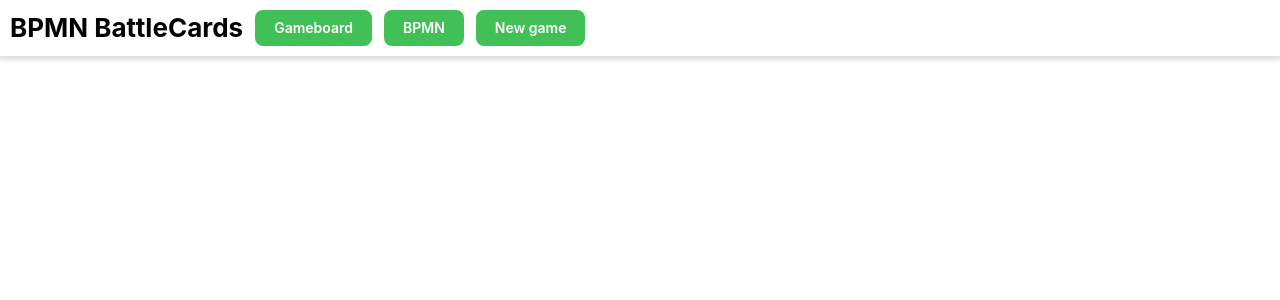
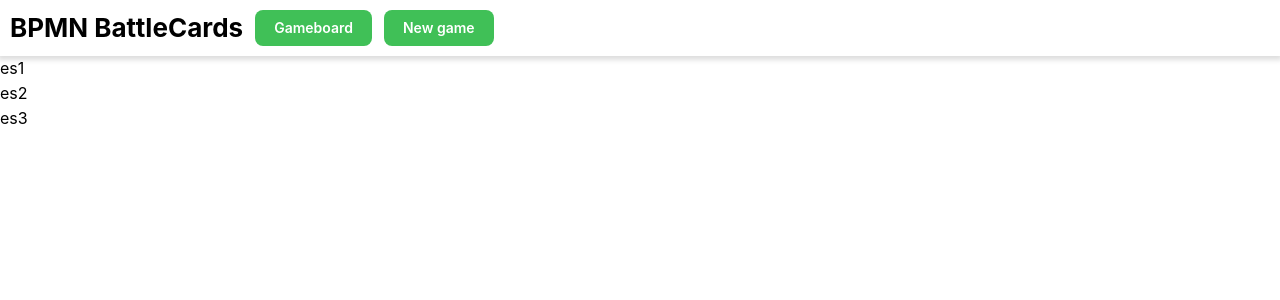
Before and after one commit to donatomodugno/tesi-serious-game, a React (Vite) app in the folder client/: page /play in a window 1280 px wide. Shown: the top 300 px of the page. Built offline with nearby package versions, Linux system fonts and the light colour scheme; the HTML template or start-up script is replaced by a standard one.

Commit message:
minor changes

```diff
--- a/client/src/App.jsx
+++ b/client/src/App.jsx
@@ -2,7 +2,7 @@ import '@mantine/core/styles.css'
 import { MantineProvider, Flex, Box, Stack, TextInput, Checkbox, Button, Title } from '@mantine/core'
 import { useState } from 'react'
 import { Routes, Route, Navigate } from 'react-router'
-import { Home, Gameboard, Navbar, NewGame } from './components'
+import { Home, Gameboard, Navbar, NewGame, Exercises } from './components'
 import './App.css'
 import API from './API'
 
@@ -17,6 +17,7 @@ function App() {
           <Route path="/gameboard" element={<Gameboard/>}/>
           {/* <Route path="/bpmn" element={<BPMN/>}/> */}
           <Route path="/new" element={<NewGame/>}/>
+          <Route path="/play" element={<Exercises/>}/>
         </Routes>
       </Flex>
     </MantineProvider>
--- /dev/null
+++ b/client/src/components/Exercises.jsx
@@ -0,0 +1,17 @@
+import { useState } from 'react'
+import { Flex, Title, Button, List, ScrollArea } from '@mantine/core'
+import API from '../API'
+
+function Exercises({}) {
+    const [exercises, setExercises] = useState(['es1','es2','es3'])
+
+    return <Flex>
+        <ScrollArea>
+            {exercises.map(e => <Flex>
+                {e}
+            </Flex>)}
+        </ScrollArea>
+    </Flex>
+}
+
+export default Exercises
--- a/client/src/components/Gameboard.css
+++ b/client/src/components/Gameboard.css
@@ -12,7 +12,7 @@
 
 #game-bg {
     background-image: var(--grad-bg);
-    height: 100vh;
+    height: 100%; /* 100vh; */
 }
 
 .card-hitbox {
--- a/client/src/components/Gameboard.jsx
+++ b/client/src/components/Gameboard.jsx
@@ -1,5 +1,5 @@
 import { use, useState, useEffect } from 'react'
-import { Flex, Box, Space, Title, Progress, RingProgress, List, ColorSwatch } from '@mantine/core'
+import { Flex, Box, Space, Title, Progress, RingProgress, List, ColorSwatch, Modal } from '@mantine/core'
 import './Gameboard.css'
 import API from '../API'
 
@@ -43,8 +43,6 @@ function Card({card, x=card.x, y=card.y, z=0, task=()=>{}, flipped=false, clicka
     </div>
   </div>
 }
-
-// function Legend() {}
 
 function GameView({}) {
   const [deck, setDeck] = useState([])
@@ -204,7 +202,8 @@ function ProgressPanel({progress=50}) {
 function Gameboard({}) {
   const SEP = 80 // 70
   return <>
-    <Flex>
+    <Modal opened={false} overlayProps={{backgroundOpacity:0.55,blur:3}}>Game finished!</Modal>
+    <Flex h="100%">
       <Box w={SEP+"%"}>
         <GameView/>
       </Box>
--- a/client/src/components/Home.jsx
+++ b/client/src/components/Home.jsx
@@ -5,7 +5,7 @@ function Home({}) {
     return <Flex direction="column" h="100%" gap="xl" justify="center" align="center">
         <Title>BPMN BattleCards</Title>
         <Link to="/gameboard"><Button color="green" size="xl">Start Game</Button></Link>
-        <Link to="/new"><Button color="green">Create new exercise</Button></Link>
+        <Link to="/new"><Button color="green">Login as administrator</Button></Link>
     </Flex>
 }
 
--- a/client/src/components/Navbar.jsx
+++ b/client/src/components/Navbar.jsx
@@ -4,7 +4,7 @@ import { Link } from 'react-router'
 function Navbar({}) {
     const buttons = [
         {path: '/gameboard', text: 'Gameboard'},
-        {path: '/bpmn', text: 'BPMN'},
+        // {path: '/bpmn', text: 'BPMN'},
         {path: '/new', text: 'New game'},
     ]
 
--- a/client/src/components/NewGame.jsx
+++ b/client/src/components/NewGame.jsx
@@ -86,7 +86,7 @@ function CardsListPanel({cards, setCards, activeCard, setActiveCard}) {
       close={() => setCardToDelete(-1)}
       deleteCard={() => deleteCard(cardToDelete)}
     />
-    <Flex direction="column" gap="lg" w={panels[0]} id="list-panel">
+    <Flex id="list-panel" direction="column" gap="lg" w={panels[0]} h="100%">
       <Button color="green" onClick={() => addCard(new_card)}>Add card</Button>
       <ScrollArea h="80%" type="always">
         <Table verticalSpacing="sm" striped={false} highlightOnHover withTableBorder={false}>
--- a/client/src/components/index.jsx
+++ b/client/src/components/index.jsx
@@ -2,5 +2,6 @@ import Navbar from './Navbar'
 import Home from './Home'
 import Gameboard from './Gameboard'
 import NewGame from './NewGame'
+import Exercises from './Exercises'
 
-export { Navbar, Home, Gameboard, NewGame }
+export { Navbar, Home, Gameboard, NewGame, Exercises }
```
